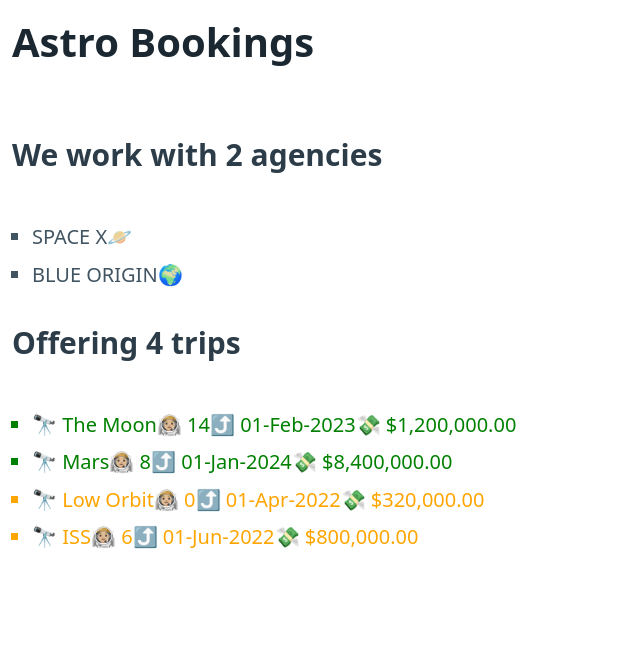
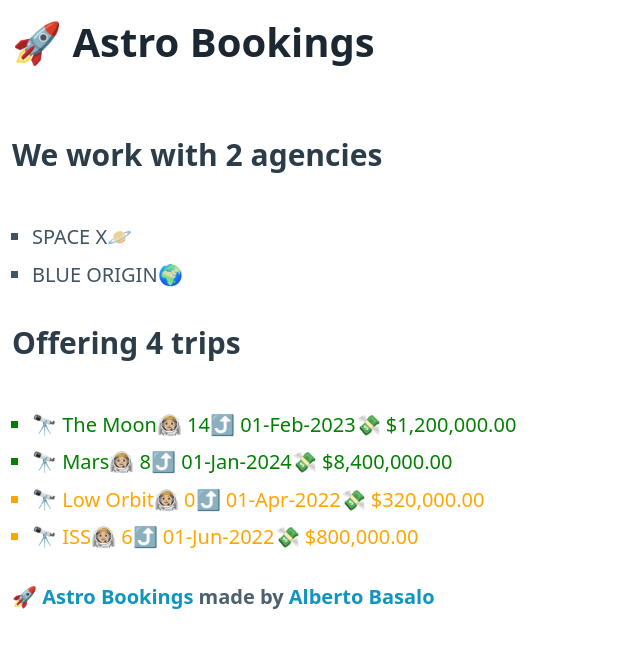
Before and after one commit to AlbertoBasaloLabs/softtek-angular_intro-noviembre, an Angular app: page / in a window 1280 px wide. Shown: the top 648 px of the page, without its empty margins (0-640 px from the left). Built offline with nearby package versions, Linux system fonts and the light colour scheme.

Commit message:
feat: header title

```diff
--- a/src/app/app.component.ts
+++ b/src/app/app.component.ts
@@ -3,13 +3,24 @@
 @Component({
   selector: "app-root",
   template: `
-    <h1>{{ title }}</h1>
-    <app-agencies></app-agencies>
-    <app-trips></app-trips>
-    <router-outlet></router-outlet>
+    <app-header [title]="title"></app-header>
+    <main>
+      <app-agencies></app-agencies>
+      <app-trips></app-trips>
+      <router-outlet></router-outlet>
+    </main>
+    <footer>
+      <h6>
+        <a [href]="repoUrl">{{ title }}</a>
+        made by
+        <a [href]="authorUrl">{{ author }}</a>
+      </h6>
+    </footer>
   `,
-  styles: [],
 })
 export class AppComponent {
-  title = "Astro Bookings";
+  title = "🚀 Astro Bookings";
+  repoUrl = "https://github.com/classroomLabs/softtek-angular_intro-noviembre";
+  author = "Alberto Basalo";
+  authorUrl = "https://albertobasalo.dev";
 }
--- a/src/app/app.module.ts
+++ b/src/app/app.module.ts
@@ -5,12 +5,14 @@
 import { AppComponent } from './app.component';
 import { AgenciesComponent } from './agencies/agencies.component';
 import { TripsComponent } from './trips/trips.component';
+import { HeaderComponent } from './components/header.component';
 
 @NgModule({
   declarations: [
     AppComponent,
     AgenciesComponent,
-    TripsComponent
+    TripsComponent,
+    HeaderComponent
   ],
   imports: [
     BrowserModule,
--- /dev/null
+++ b/src/app/components/header.component.ts
@@ -0,0 +1,14 @@
+import { Component, Input } from "@angular/core";
+
+@Component({
+  selector: "app-header",
+  template: `
+    <header>
+      <h1>{{ title }}</h1>
+    </header>
+  `,
+  styles: [],
+})
+export class HeaderComponent {
+  @Input() title = "";
+}
```
